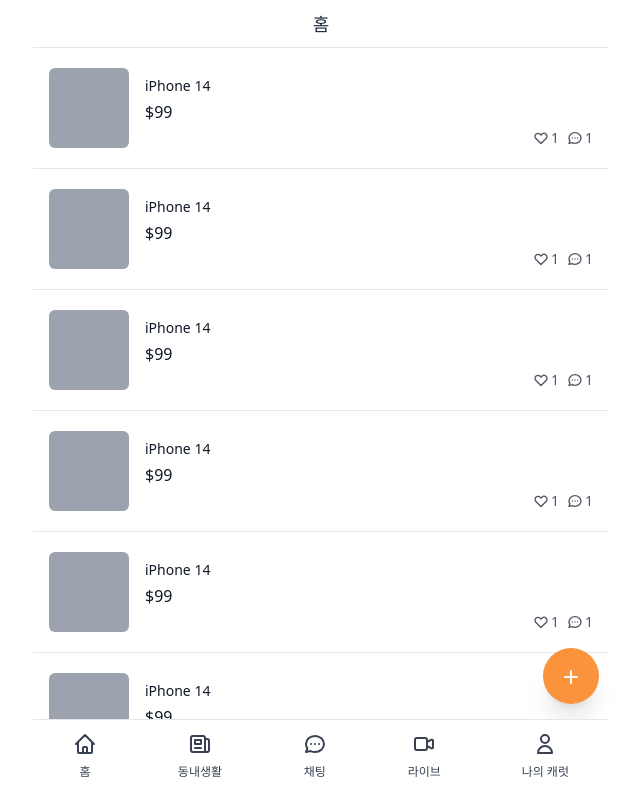
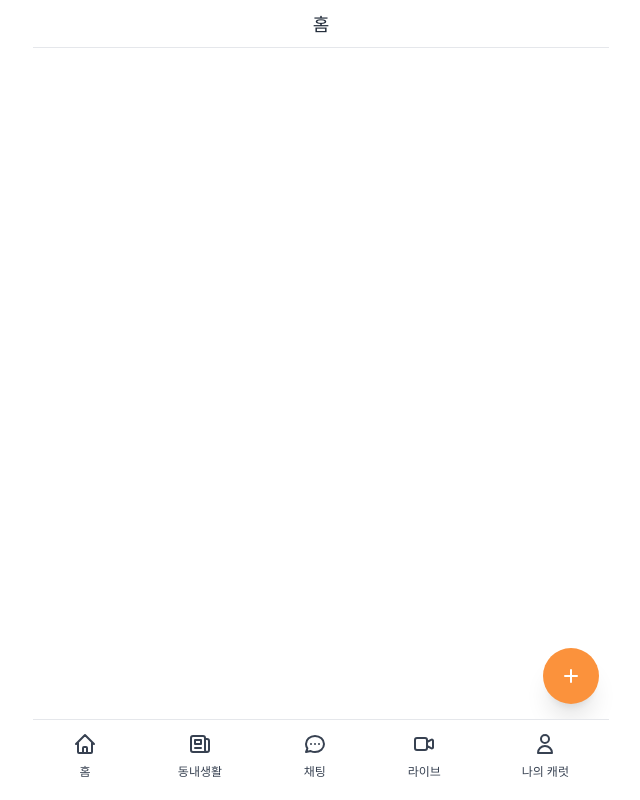
Before and after one commit to whansoo/carrot-market, a Next.js app: page / in a window 1280 px wide. Shown: the top 800 px of the page, without its empty margins (319-959 px from the left). Built offline with nearby package versions, Linux system fonts and the light colour scheme.

Commit message:
feat: 수정

```diff
--- a/pages/index.tsx
+++ b/pages/index.tsx
@@ -7,7 +7,7 @@
   return (
     <Layout title="홈" hasTabBar>
     <div className="flex flex-col space-y-5 divide-y">
-      {[1, 1, 1, 1, 1, 1, 1, 1, 1, 1, 1, 1].map((_, i) => (
+      {/* {[1, 1, 1, 1, 1, 1, 1, 1, 1, 1, 1, 1].map((_, i) => (
         <Item
           id={i}
           key={i}
@@ -16,7 +16,7 @@
           comments={1}
           hearts={1}
         />
-      ))}
+      ))} */}
       <FloatingButton href="/items/upload">
         <svg
           className="h-6 w-6"
```
